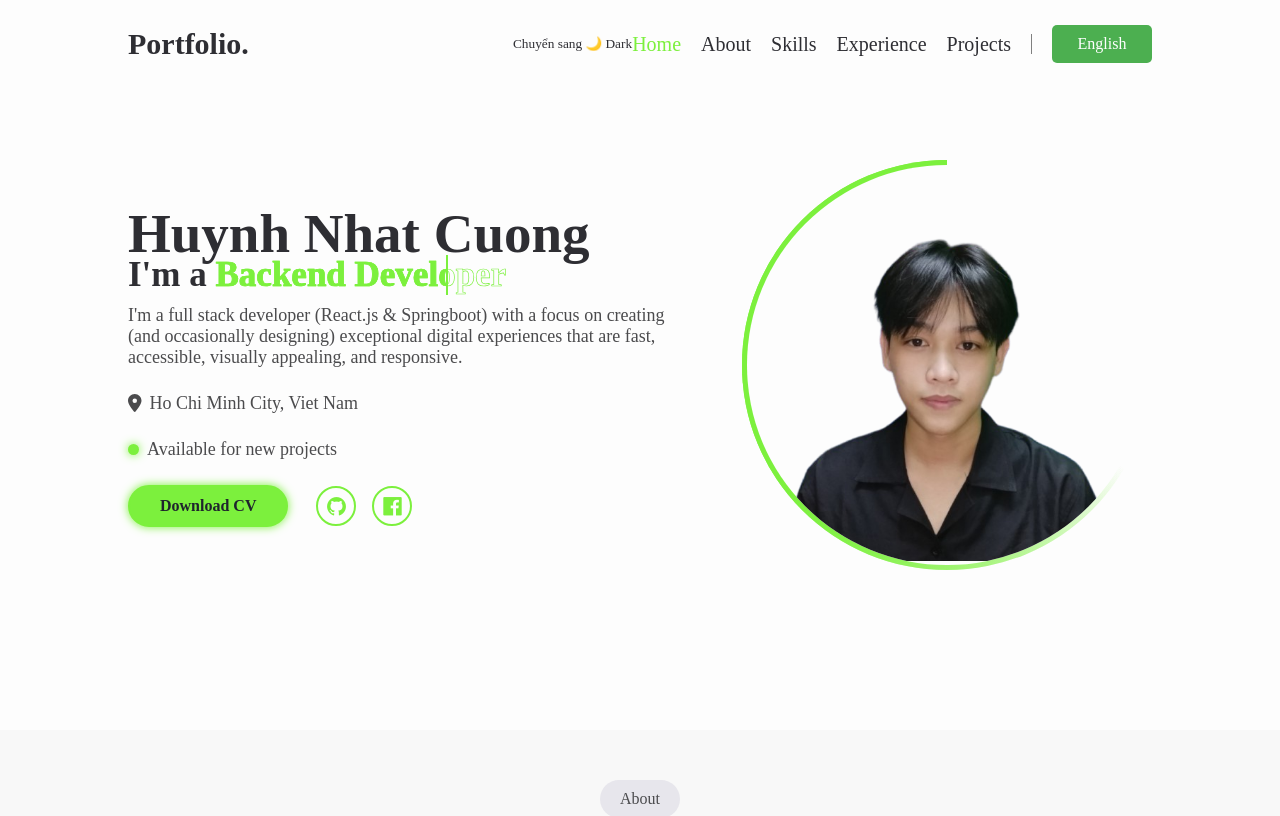
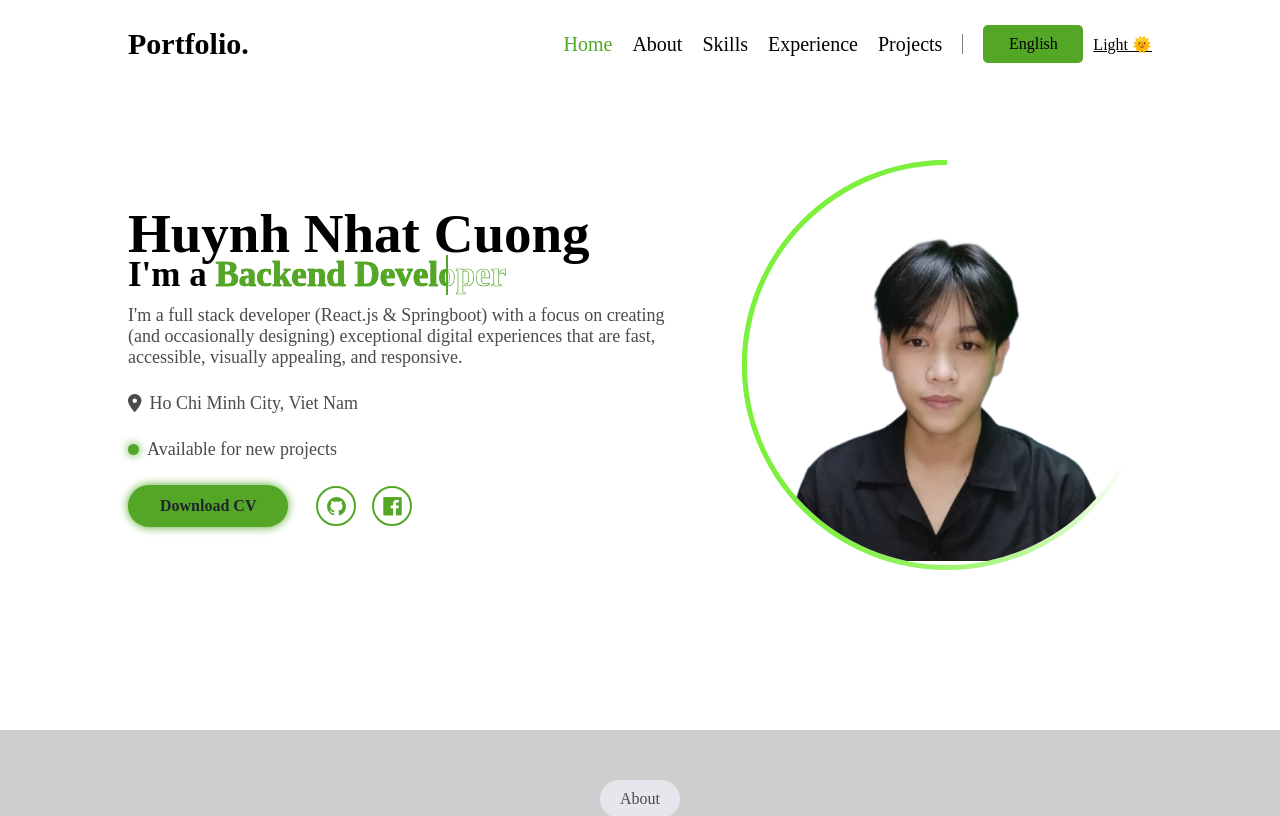
Before and after one commit to Cuong0707/Portfolio, a React (Create React App) app: page / in a window 1280 px wide. Shown: the top 816 px of the page. Built offline with nearby package versions, Linux system fonts and the light colour scheme.

Commit message:
Update theme

```diff
--- a/src/App.css
+++ b/src/App.css
@@ -55,13 +55,14 @@ section {
 
 .navbar ul li:hover a,
 .navbar ul li.active a {
-  color: #7cf03d;
+  color: var(--highlight-color);
 }
 
 .navbar-menu {
   display: flex;
   align-items: center;
   height: 100%;
+  gap: 10px;
 }
 
 
@@ -72,8 +73,7 @@ section {
 }
 
 .dropbtn {
-  background-color: #4CAF50;
-  color: white;
+  background-color: var(--highlight-color);
   padding: 10px 16px;
   font-size: 16px;
   border: none;
@@ -149,7 +149,7 @@ section {
   position: relative;
   display: inline-block;
   color: transparent;
-  -webkit-text-stroke: 0.7px #7cf03d;
+  -webkit-text-stroke: 0.7px var(--highlight-color);
   animation: display-text 16s linear infinite;
   animation-delay: calc(-4s * var(--i));
 }
@@ -166,8 +166,8 @@ section {
   content: attr(data-text);
   position: absolute;
   width: 0;
-  border-right: 2px solid #7cf03d;
-  color: #7cf03d;
+  border-right: 2px solid var(--highlight-color);
+  color: var(--highlight-color);
   white-space: nowrap;
   overflow: hidden;
   animation: fill-text 4s linear infinite;
@@ -196,8 +196,8 @@ section {
   width: 11px;
   height: 11px;
   border-radius: 50%;
-  background-color: #7cf03d;
-  box-shadow: 0 0 10px #7cf03d;
+  background-color: var(--highlight-color);
+  box-shadow: 0 0 10px var(--highlight-color);
   margin-right: 8px;
 }
 
@@ -205,10 +205,10 @@ section {
 .btn {
   display: inline-block;
   padding: 10px 30px;
-  background: #7cf03d;
-  border: 2px solid #7cf03d;
+  background: var(--highlight-color);
+  border: 2px solid var(--highlight-color);
   border-radius: 40px;
-  box-shadow: 0 0 10px #7cf03d;
+  box-shadow: 0 0 10px var(--highlight-color);
   font-size: 16px;
   color: #1f242d;
   font-weight: 600;
@@ -217,7 +217,7 @@ section {
 
 .btn:hover {
   background: transparent;
-  color: #7cf03d;
+  color: var(--highlight-color);
   box-shadow: none;
   cursor: pointer;
 }
@@ -235,19 +235,19 @@ section {
 .sci a {
   display: inline-flex;
   padding: 8px;
-  border: 2px solid #7cf03d;
+  border: 2px solid var(--highlight-color);
   border-radius: 50%;
   font-size: 20px;
-  color: #7cf03d;
+  color: var(--highlight-color);
   margin: 0 8px;
   transition: 0.5s;
   text-decoration: none;
 }
 
 .sci a:hover {
-  background: #7cf03d;
+  background: var(--highlight-color);
   color: #1f242d;
-  box-shadow: 0 0 10px #7cf03d;
+  box-shadow: 0 0 10px var(--highlight-color);
 }
 
 /* Home Image */
--- a/src/App.js
+++ b/src/App.js
@@ -101,7 +101,7 @@ function App() {
       <nav className='navbar'>
         <a href='#home' className='logo'>Portfolio.</a>
         <div className='navbar-menu'>
-          <ThemeToggle />
+
           <ul className='menu'>
             {sectionIds.map(id => (
               <li key={id} className={activeSection === id ? 'active' : ''}>
@@ -116,7 +116,7 @@ function App() {
               width: '1px',
               height: '20px',
               backgroundColor: 'gray',
-              marginRight: '20px',
+              marginRight: '10px',
             }}
           />
           </ul>
@@ -131,6 +131,7 @@ function App() {
               </div>
             )}
           </div>
+          <ThemeToggle />
         </div>
       </nav>
 
--- a/src/Component/ExperienceTag/ExperienceTag.css
+++ b/src/Component/ExperienceTag/ExperienceTag.css
@@ -8,6 +8,8 @@
     display: flex;
     margin: 0 auto;
     gap: 10px;
+    box-shadow: 0 2px 4px rgba(0, 0, 0, 0.8);
+
 }
 .experience-tag:hover{
     box-shadow: 0 0 10px #7cf03d;
--- a/src/Component/TechTags/TechTags.css
+++ b/src/Component/TechTags/TechTags.css
@@ -5,7 +5,7 @@
     flex-wrap: wrap;
 }
 .tech-tag{
-    background-color: #2D333E;
+    background-color: var(--btn-tag-color);
     border-radius: 10px;
     padding: 5px 10px;
 }
--- a/src/Component/WorkTag/WorkTag.css
+++ b/src/Component/WorkTag/WorkTag.css
@@ -4,11 +4,16 @@
     display: flex;
     border-radius: 10px;
     overflow: hidden;
+    box-shadow: 0 2px 4px rgba(0, 0, 0, 0.8);
+
 }
-.work-tag:hover{
-    box-shadow: 0 0 10px #7cf03d;
+
+
+.work-tag:hover {
+    box-shadow: 0 0 10px var(--highlight-color);
     transition: box-shadow 0.5s ease, transform 0.5s ease;
 }
+
 .work-tag-demo {
     background-color: var(--bg-color2);
     width: 50%;
@@ -47,7 +52,7 @@
 
 .work-tag-content {
     width: 50%;
-    background-color:var(--bg-color1);
+    background-color: var(--bg-color2);
     padding: 2vw;
     display: flex;
     flex-direction: column;
--- a/src/Pages/About/About.css
+++ b/src/Pages/About/About.css
@@ -3,7 +3,7 @@
     padding: 30px 10%;
 }
 .title{
-    background-color: var(--bg-color-label);
+    background-color: var(--bg-color-label1);
     display: block;
     margin: 20px;
     border-radius: 20px;
--- a/src/Theme/ThemeToggle.css
+++ b/src/Theme/ThemeToggle.css
@@ -4,4 +4,5 @@
     cursor: pointer;
     color: var(--text-color);
     margin-right: auto;
+    text-decoration: underline !important;
 }
--- a/src/Theme/ThemeToggle.js
+++ b/src/Theme/ThemeToggle.js
@@ -1,7 +1,9 @@
-// ThemeToggle.js
+
 import React, { useEffect, useState } from 'react';
 import './ThemeToggle.css';
+import { useTranslation } from 'react-i18next';
 const ThemeToggle = () => {
+  const { t } = useTranslation();
   const [theme, setTheme] = useState('dark');
 
   // Load theme từ localStorage nếu có
@@ -19,9 +21,12 @@ const ThemeToggle = () => {
   };
 
   return (
-    <button className='btn-theme' onClick={toggleTheme}>
-      Chuyển sang {theme === 'light' ? '🌙 Dark' : '🌞 Light'}
-    </button>
+    <div className='btn-theme' onClick={toggleTheme}>
+      {theme === 'dark'
+        ? `${t('darkMode')} 🌙`
+        : `${t('lightMode')} 🌞`}
+    </div>
+
   );
 };
 
--- a/src/i18n/i18n.js
+++ b/src/i18n/i18n.js
@@ -4,7 +4,8 @@ import { initReactI18next } from 'react-i18next';
 const resources = {
   en: {
     translation: {
-
+      darkMode: "Dark",
+      lightMode: "Light",
       home: "Home",
       name: "Huynh Nhat Cuong",
       im: "I'm a",
@@ -51,6 +52,8 @@ const resources = {
   },
   vi: {
     translation: {
+      darkMode: "Tối",
+      lightMode: "Sáng",
       home: "Trang Chủ",
       name: "Huỳnh Nhật Cường",
       im: "Tôi là",
--- a/src/index.css
+++ b/src/index.css
@@ -17,18 +17,25 @@ body.dark{
   --bg-color1: #1F242D;
   --bg-color2: #2A323D;
   --bg-color-label:#2A323D;
+  --bg-color-label1:#1F242D;
+  --bg-tag-color:#2A323D;
   --text-color: white;
   --p-color:lightgrey;
   --bg-color-footer:#11141B;
+  --highlight-color:#7cf03d;
+  --btn-tag-color:#1F242D;
 }
 body.light {
-  --bg-color1: 	#FDFDFD;
-  --bg-color2: #F8F8F8;
+  --bg-color1: 	rgb(255 255 255);
+  --bg-color2: #cecece;
   --bg-color-label:#E7E6EC;
-  --text-color: #2e2e33;
+  --bg-color-label1:#E7E6EC;
+  --bg-tag-color:#E7E6EC;
+  --text-color: #000;
   --p-color: #4b4b4d;
   --bg-color-footer: #dadce0;
-
+  --highlight-color:#53A626;
+  --btn-tag-color:#E7E6EC;
 }
 
 
```
